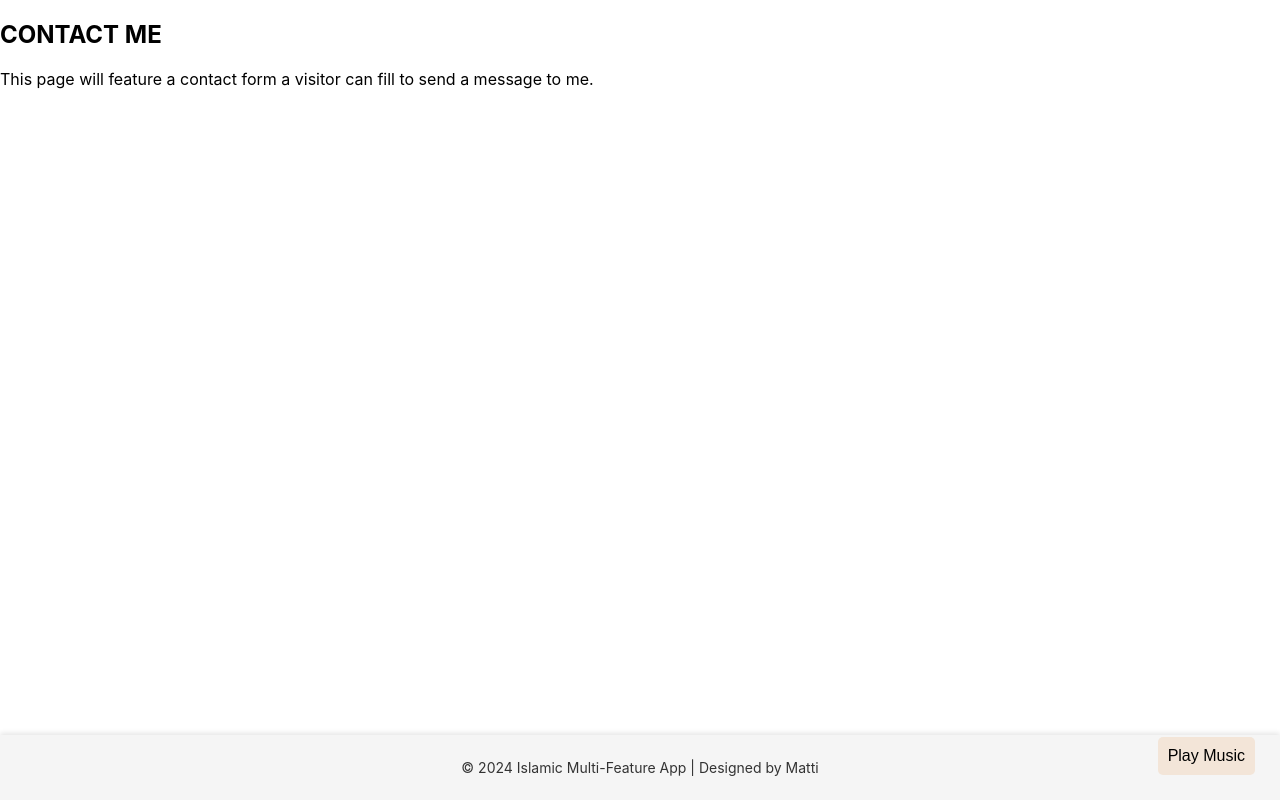
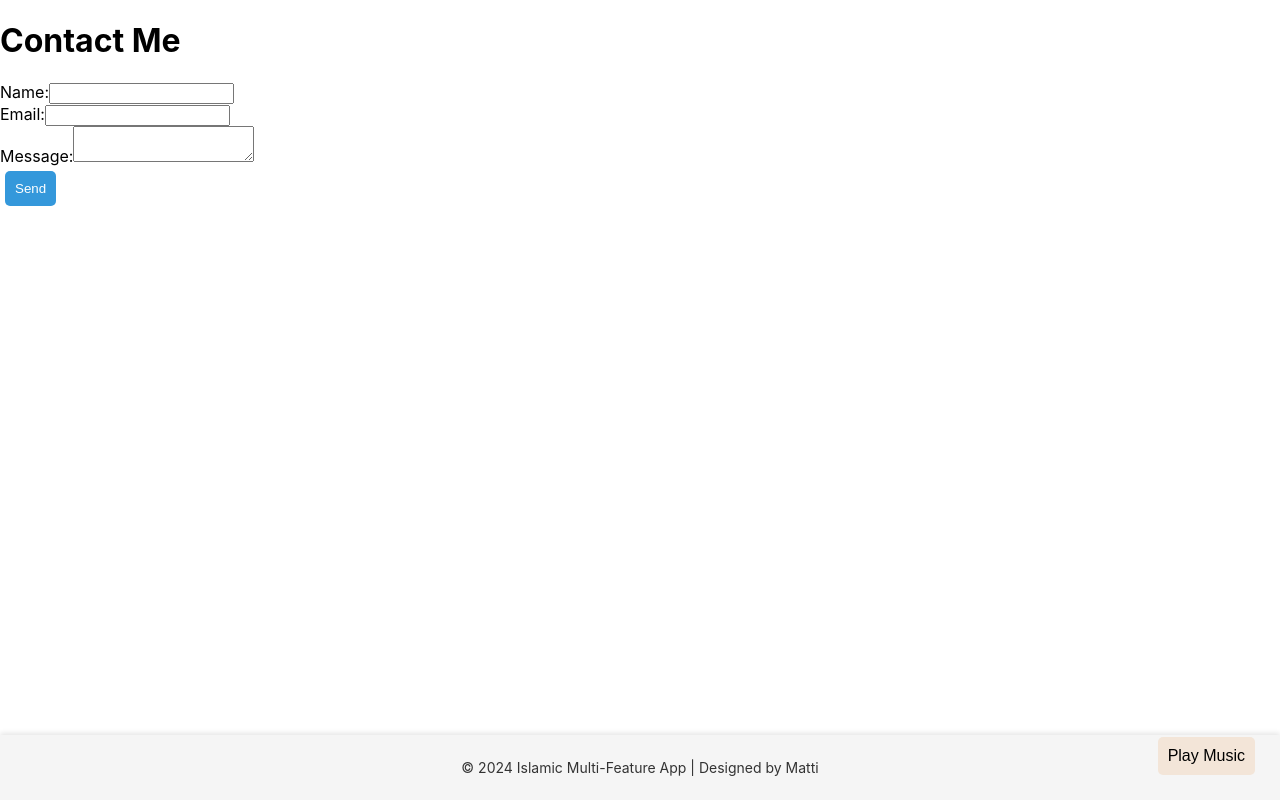
Before and after one commit to akh-mkn/Hackathon-Project-islamic-app-, a React (Create React App) app in the folder frontend/: page /contact-me in a window 1280 px wide. Built offline with nearby package versions, Linux system fonts and the light colour scheme; sample sign-in values are in the browser's storage.

Commit message:
Completed contact form functionality, making use of backend to store the message being sent which can be viewed with SQL application.

```diff
--- a/frontend/src/components/ContactMe.js
+++ b/frontend/src/components/ContactMe.js
@@ -1,12 +1,79 @@
-import React from "react";
+import React, { useState } from "react";
 
-function AboutMe() {
+function ContactMe() {
+  const [formData, setFormData] = useState({
+    name: "",
+    email: "",
+    message: "",
+  });
+  const [responseMessage, setResponseMessage] = useState("");
+
+  const handleChange = (e) => {
+    const { name, value } = e.target;
+    setFormData((prevData) => ({
+      ...prevData,
+      [name]: value,
+    }));
+  };
+
+  const handleSubmit = async (e) => {
+    e.preventDefault();
+    try {
+      const response = await fetch("http://127.0.0.1:5000/contact", {
+        method: "POST",
+        headers: { "Content-Type": "application/json" },
+        body: JSON.stringify(formData),
+      });
+      const data = await response.json();
+      setResponseMessage(data.message);
+      setFormData({ name: "", email: "", message: "" });
+    } catch (error) {
+      console.error("Error:", error);
+      setResponseMessage("Something went wrong. Please try again.");
+    }
+  };
+
   return (
     <div>
-      <h2>Contact Me</h2>
-      <p>This page will feature a contact form a visitor can fill to send a message to me.</p>
+      <h1>Contact Me</h1>
+      <form onSubmit={handleSubmit}>
+        <label>
+          Name:
+          <input
+            type="text"
+            name="name"
+            value={formData.name}
+            onChange={handleChange}
+            required
+          />
+        </label>
+        <br />
+        <label>
+          Email:
+          <input
+            type="email"
+            name="email"
+            value={formData.email}
+            onChange={handleChange}
+            required
+          />
+        </label>
+        <br />
+        <label>
+          Message:
+          <textarea
+            name="message"
+            value={formData.message}
+            onChange={handleChange}
+            required
+          />
+        </label>
+        <br />
+        <button type="submit">Send</button>
+      </form>
+      {responseMessage && <p>{responseMessage}</p>}
     </div>
   );
 }
 
-export default AboutMe;
+export default ContactMe;
```
Also changed, not shown: 1 other file (tests, documents, lock files or other folders).
